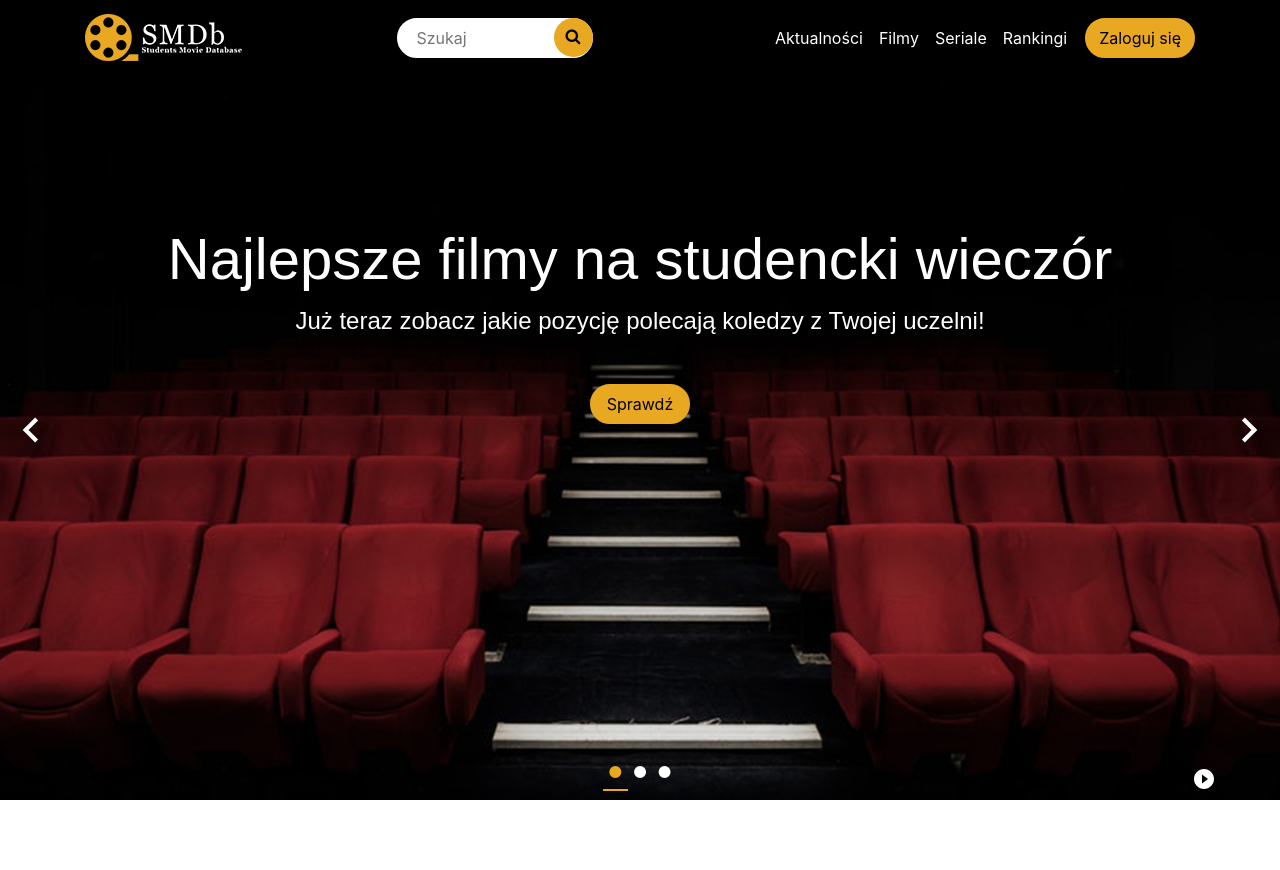
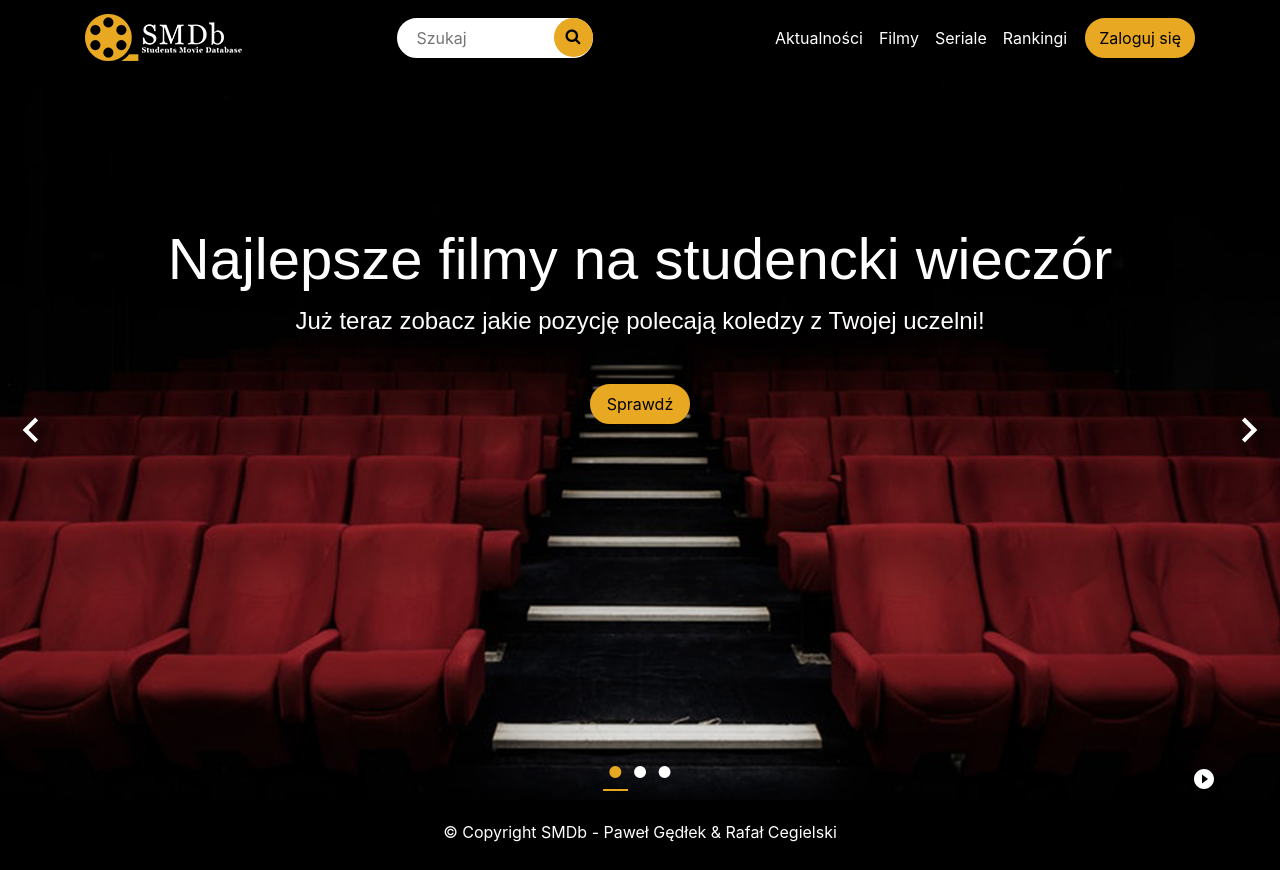
Before and after one commit to cegielskir/Student-Movie-Data-Base, a React (Create React App) app in the folder api-client/: page / in a window 1280 px wide. Before the commit the page ends 800 px from the top, so only its background shows below. Built offline with nearby package versions, Linux system fonts and the light colour scheme; a web font is replaced by a local one.

Commit message:
Footer page added

```diff
--- a/api-client/src/App.js
+++ b/api-client/src/App.js
@@ -2,6 +2,7 @@ import React, {Component} from 'react';
 
 import Menu from './components/Menu/Menu'
 import Slider from './components/Slider/Slider'
+import Footer from  './components/Footer/Footer'
 
 import './App.css';
 
@@ -21,6 +22,10 @@ class App extends Component {
       <div>
         <Menu />
         <Slider />
+        <main>
+
+        </main>
+        <Footer />
       </div>
     );
   }
--- /dev/null
+++ b/api-client/src/components/Footer/Footer.css
@@ -0,0 +1,9 @@
+.footer {
+    height: auto;
+    background-color: #000;
+    bottom: 0;
+    left: 0;
+    padding: 20px 0 10px 0;
+    color: #fff;
+    text-align: center;
+}
--- /dev/null
+++ b/api-client/src/components/Footer/Footer.js
@@ -0,0 +1,13 @@
+import React from 'react';
+
+import './Footer.css'
+
+const footer = props => (
+    <div className="footer">
+        <div className="container">
+            <p>&copy; Copyright SMDb - Paweł Gędłek & Rafał Cegielski</p>
+        </div>
+    </div>
+);
+
+export default footer;
```
